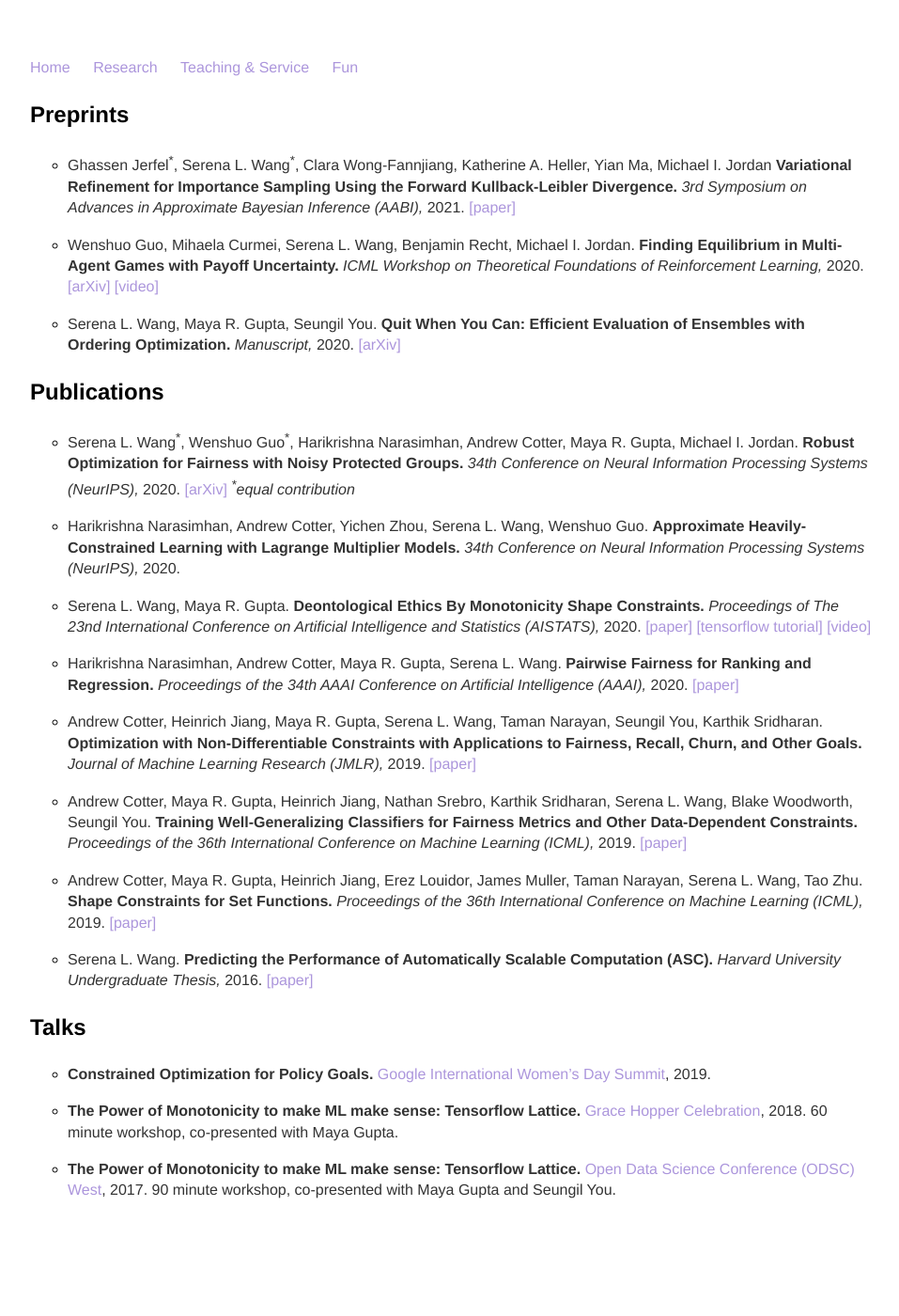
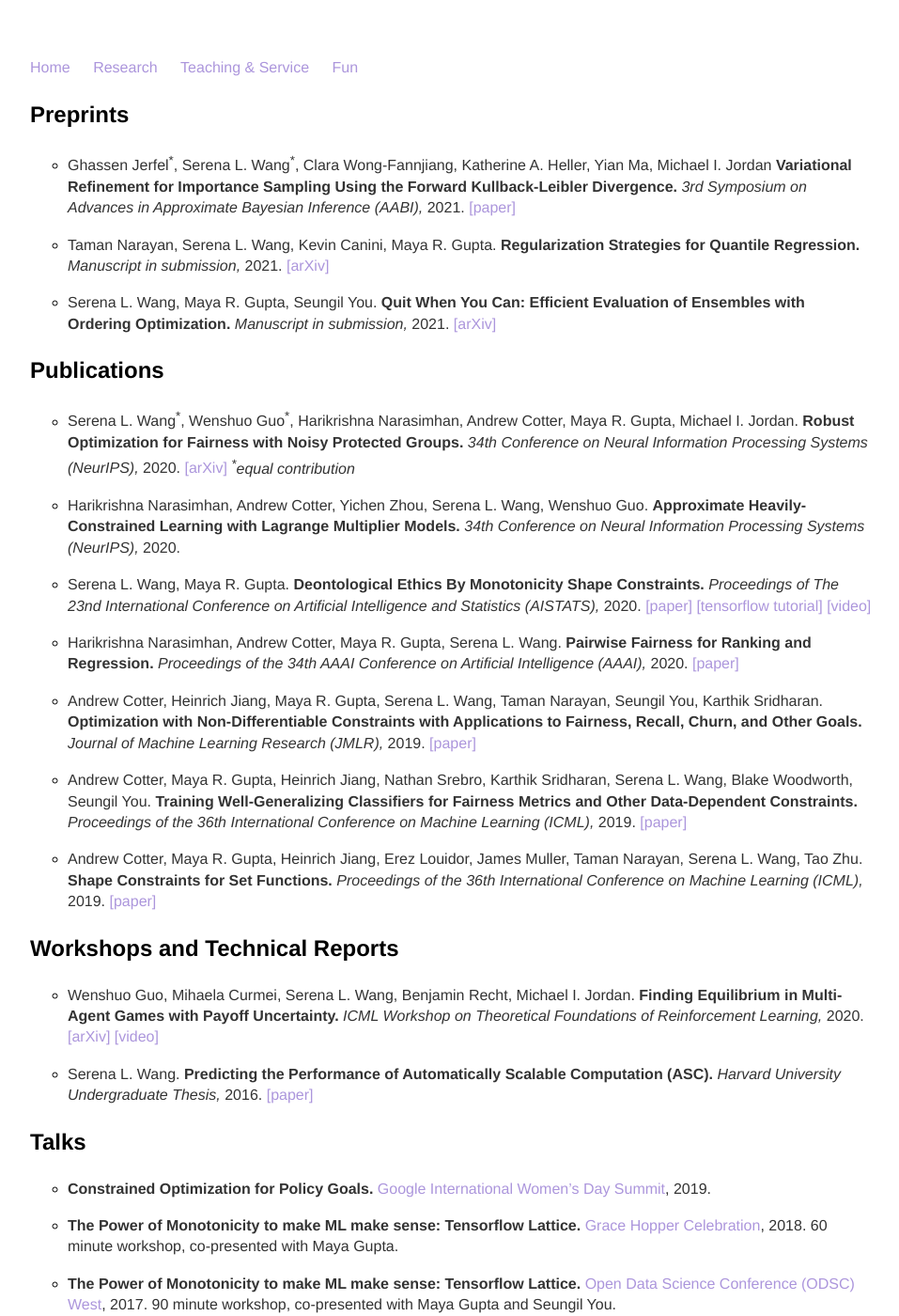
Before and after one commit to serenalwang/serenalwang.github.io, a Jekyll site: the page built from research.md, in a window 1280 px wide and 1400 px high. Shown: the whole window at 94% size, without its empty margins (160-1117 px from the left). Built offline with Jekyll 4.4.1, drawn with Linux system fonts in a browser that asks for light colours.

Commit message:
added qr paper.

```diff
--- a/research.md
+++ b/research.md
@@ -7,11 +7,11 @@ title: Research
 * Ghassen Jerfel<sup>\*</sup>, Serena L. Wang<sup>\*</sup>, Clara Wong-Fannjiang, Katherine A. Heller, Yian Ma, Michael I. Jordan
 **Variational Refinement for Importance Sampling Using the Forward Kullback-Leibler Divergence.** *3rd Symposium on Advances in Approximate Bayesian Inference (AABI),* 2021. [[paper]](https://openreview.net/pdf?id=67p4Qb3fe4k)
 
-* Wenshuo Guo, Mihaela Curmei, Serena L. Wang, Benjamin Recht, Michael I. Jordan.
-**Finding Equilibrium in Multi-Agent Games with Payoff Uncertainty.** *ICML Workshop on Theoretical Foundations of Reinforcement Learning,* 2020. [[arXiv]](https://arxiv.org/abs/2007.05647) [[video]](https://www.youtube.com/watch?v=Gyen7CMiRHo&feature=youtu.be)
+* Taman Narayan, Serena L. Wang, Kevin Canini, Maya R. Gupta.
+**Regularization Strategies for Quantile Regression.** *Manuscript in submission,* 2021. [[arXiv]](https://arxiv.org/abs/2102.05135)
 
 * Serena L. Wang, Maya R. Gupta, Seungil You.
-**Quit When You Can: Efficient Evaluation of Ensembles with Ordering Optimization.** *Manuscript,* 2020. [[arXiv]](https://arxiv.org/abs/1806.11202)
+**Quit When You Can: Efficient Evaluation of Ensembles with Ordering Optimization.** *Manuscript in submission,* 2021. [[arXiv]](https://arxiv.org/abs/1806.11202)
 
 ### Publications
 * Serena L. Wang<sup>\*</sup>, Wenshuo Guo<sup>\*</sup>, Harikrishna Narasimhan, Andrew Cotter, Maya R. Gupta, Michael I. Jordan.
@@ -36,6 +36,10 @@ title: Research
 * Andrew Cotter, Maya R. Gupta, Heinrich Jiang, Erez Louidor, James Muller, Taman Narayan, Serena L. Wang, Tao Zhu.
 **Shape Constraints for Set Functions.** *Proceedings of the 36th International Conference on Machine Learning (ICML),* 2019. [[paper]](http://proceedings.mlr.press/v97/cotter19a/cotter19a.pdf)
 
+### Workshops and Technical Reports
+* Wenshuo Guo, Mihaela Curmei, Serena L. Wang, Benjamin Recht, Michael I. Jordan.
+**Finding Equilibrium in Multi-Agent Games with Payoff Uncertainty.** *ICML Workshop on Theoretical Foundations of Reinforcement Learning,* 2020. [[arXiv]](https://arxiv.org/abs/2007.05647) [[video]](https://www.youtube.com/watch?v=Gyen7CMiRHo&feature=youtu.be)
+
 * Serena L. Wang. **Predicting the Performance of Automatically Scalable Computation (ASC).** *Harvard University Undergraduate Thesis,* 2016. [[paper]](https://dash.harvard.edu/handle/1/38811450)
 
 ### Talks
```
